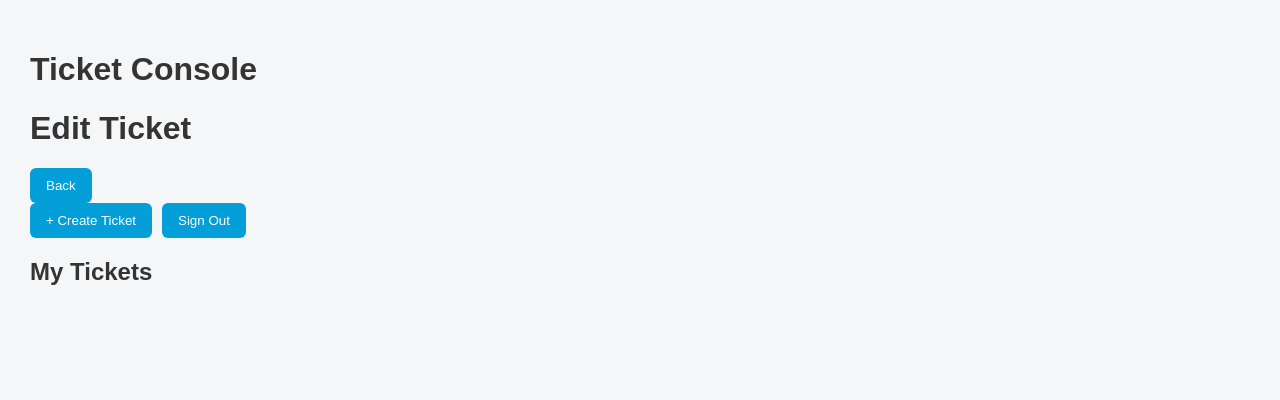
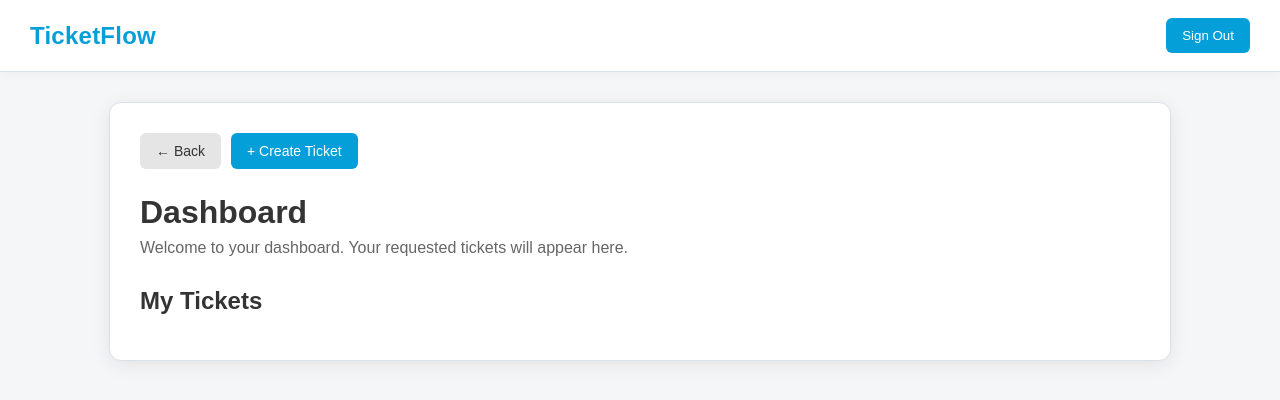
Before and after one commit to Crific/OpsPortal, a Flask app: page /dashboard in a window 1280 px wide. Shown: the top 400 px of the page. Run offline with Flask 3, Linux system fonts and the light colour scheme; the visitor is signed in with stand-in values (Sample User, id 1); data that the repository does not hold is empty.

Commit message:
style: update dashboard structure and elements

```diff
--- a/static/style.css
+++ b/static/style.css
@@ -32,6 +32,24 @@ body {
 .nav-actions {
     display: flex;
     gap: 10px;
+}
+
+.error {
+    background: #ffecec;
+    color: #c0392b;
+    padding: 10px;
+    border-radius: 6px;
+    margin-bottom: 15px;
+    font-size: 14px;
+}
+
+.success {
+    background: #e6f9ec;
+    color: #1e7e34;
+    padding: 10px;
+    border-radius: 6px;
+    margin-bottom: 15px;
+    font-size: 14px;
 }
 
 
@@ -103,3 +121,97 @@ button:hover {
 .tile a:hover {
     text-decoration: underline;
 }
+
+.dashboard-card {
+    background: #FFFFFF;
+    border: 1px solid #d9e2ec;
+    border-radius: 12px;
+    padding: 30px;
+    max-width: 1000px;
+    margin: 0 auto;
+    box-shadow: 0 4px 20px rgba(0, 0, 0, 0.08);
+}
+
+.dashboard-actions {
+    display: flex;
+    gap: 10px;
+    margin-bottom: 25px;
+}
+
+.dashboard-header {
+    margin-bottom: 30px;
+}
+
+.dashboard-header h1 {
+    margin: 0 0 8px 0;
+    color: #343434;
+}
+
+.dashboard-header p {
+    margin: 0;
+    color: #666;
+}
+
+.section-title {
+    margin-bottom: 15px;
+    color: #343434;
+}
+
+.ticket-list {
+    display: flex;
+    flex-direction: column;
+    gap: 15px;
+}
+
+.ticket-card {
+    background: #F9FBFC;
+    border: 1px solid #d9e2ec;
+    border-radius: 10px;
+    padding: 20px;
+}
+
+.ticket-card h3 {
+    margin-top: 0;
+    margin-bottom: 10px;
+}
+
+.ticket-card p {
+    margin: 6px 0;
+    color: #555;
+}
+
+.ticket-meta {
+    margin: 15px 0;
+}
+
+
+.dashboard-page .btn-dash-primary,
+.dashboard-page .btn-dash-secondary {
+    display: inline-block;
+    padding: 10px 16px;
+    border-radius: 6px;
+    font-size: 14px;
+    text-decoration: none;
+    cursor: pointer;
+    transition: 0.2s ease;
+}
+
+
+.dashboard-page .btn-dash-primary {
+    background: #049FD9;
+    color: white;
+}
+
+.dashboard-page .btn-dash-primary:hover {
+    background: #0288c7;
+}
+
+
+.dashboard-page .btn-dash-secondary {
+    background: #e5e5e5;
+    color: #333;
+}
+
+.dashboard-page .btn-dash-secondary:hover {
+    background: #d6d6d6;
+}
--- a/templates/dashboard.html
+++ b/templates/dashboard.html
@@ -7,58 +7,74 @@
     <link rel="stylesheet" href="{{ url_for('static', filename='style.css') }}">
 </head>
 
-<body>
-            {% with messages = get_flashed_messages() %}
-            {% if messages %}
-                <div class="flash">
-                {{ messages[0] }}
-                </div>
-            {% endif %}
-            {% endwith %}
-    <div class="page">
-        <div class="card">
+<body class="dashboard-page">
 
 
-            <!-- TOPBAR -->
-            <div class="topbar">
-                <h1>Ticket Console</h1>
-                            <div class="topbar">
-                <h1>Edit Ticket</h1>
+    <div class="navbar">
+        <h1 class="logo">TicketFlow</h1>
 
-                <a href="{{ url_for('home') }}">
-                    <button type="button">Back</button>
-                </a>
-            </div>
-
-                <div style="display: flex; gap: 10px;">
-
-                        <a href="{{ url_for('create_ticket') }}">
-                        <button type="button">+ Create Ticket</button>
-                        </a>
-
-
+        <div class="nav-actions">
             <form action="{{ url_for('logout') }}" method="POST">
                 <button type="submit">Sign Out</button>
             </form>
         </div>
     </div>
 
-            <!-- SECTION -->
+
+    {% with messages = get_flashed_messages(with_categories=true) %}
+        {% if messages %}
+            {% for category, message in messages %}
+                <div class="{{ category }}">
+                    {{ message }}
+                </div>
+            {% endfor %}
+        {% endif %}
+    {% endwith %}
+
+    <div class="page">
+
+
+        <div class="dashboard-card">
+
+
+            <div class="dashboard-actions">
+                <a href="{{ url_for('home') }}" class="btn-dash-secondary">
+                    ← Back
+                </a>
+
+                <a href="{{ url_for('create_ticket') }}" class="btn-dash-primary">
+                    + Create Ticket
+                </a>
+            </div>
+
+            <div class="dashboard-header">
+                <h1>Dashboard</h1>
+                <p>Welcome to your dashboard. Your requested tickets will appear here.</p>
+            </div>
+
+
             <h2 class="section-title">My Tickets</h2>
 
+            <div class="ticket-list">
                 {% for ticket in tickets %}
-            <div class="ticket-box">
+                    <div class="ticket-card">
                         <h3>{{ ticket.title }}</h3>
                         <p>{{ ticket.body }}</p>
-                <p>Priority: {{ ticket.priority }}</p>
-                <p>Status: {{ ticket.status }}</p>
-                <a href="{{ url_for('edit_ticket', ticket_id=ticket.id) }}">
-                <button type="button">Edit</button>
+
+                        <div class="ticket-meta">
+                            <p><strong>Priority:</strong> {{ ticket.priority }}</p>
+                            <p><strong>Status:</strong> {{ ticket.status }}</p>
+                        </div>
+
+                        <a href="{{ url_for('edit_ticket', ticket_id=ticket.id) }}" class="btn-dash-secondary">
+                            Edit
                         </a>
                     </div>
                 {% endfor %}
+            </div>
 
         </div>
     </div>
+
 </body>
 </html>
```
Lines whose indentation alone changed are shown as unchanged.
